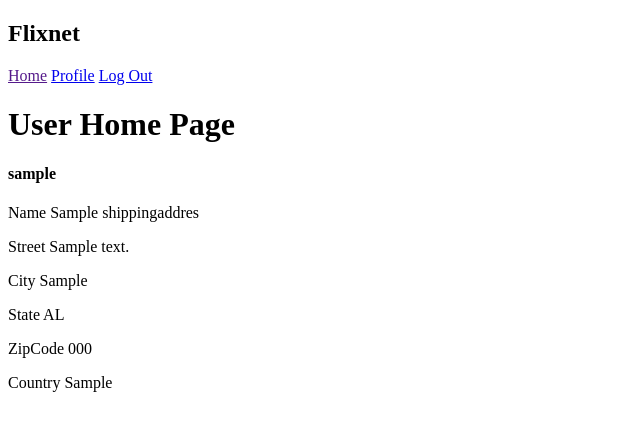
After one commit to roger-davila/flixnet, a Django app: page /user/1/ in a window 1280 px wide. The commit adds this page. Shown: the top 431 px of the page, without its empty margins (0-640 px from the left). Run offline with Django 4.2, Linux system fonts and the light colour scheme; a user stored in the database is signed in; tables that the repository leaves empty hold one stand-in row (values such as "Sample post").

Commit message:
add user profile for addresses

```diff
--- a/flixnet/settings.py
+++ b/flixnet/settings.py
@@ -77,11 +77,7 @@ WSGI_APPLICATION = 'flixnet.wsgi.application'
 DATABASES = {
     'default': {
         'ENGINE': 'django.db.backends.postgresql',
-        'NAME': 'flixnet',
-        'USER': 'prkrsamuels',
-        'PASSWORD': '',
-        'HOST': 'localhost',
-        'PORT': ''
+        'NAME': 'flixnet'
     }
 }
 
--- a/main_app/templates/base.html
+++ b/main_app/templates/base.html
@@ -13,6 +13,7 @@
     <h2>Flixnet</h2>
     <a href="">Home</a>
     {% if user.is_authenticated %}
+      <a href="{% url 'userprofile' user.id %}">Profile</a>
       <a href="{% url 'logout' %}">Log Out</a>
     {% else %}
       <a href="{% url 'login' %}">Log In</a>
--- /dev/null
+++ b/main_app/templates/users/index.html
@@ -0,0 +1,20 @@
+{% extends 'base.html' %}
+{% block content %}
+<h1>User Home Page</h1>
+  <div class="col s6">
+    <h4>{{ user.username }}</h4>
+      {% for address in addresses %}
+          <div class="card-content">
+            <span class="card-title">
+               <p>Name {{ address.name }}</p>
+               <p>Street {{ address.address }}</p>
+               <p>City {{ address.city }}</p>
+               <p>State {{ address.state }}</p>
+               <p>ZipCode {{ address.zip_code }}</p>
+               <p>Country {{ address.country }}</p>
+            </span>
+          </div>
+      {% endfor %}
+      <h5></h5>
+  </div>
+{% endblock %}
--- a/main_app/urls.py
+++ b/main_app/urls.py
@@ -5,4 +5,5 @@ urlpatterns = [
   path('', views.home, name='home'),
   path('accounts/signup/', views.signup, name='signup'),
   path('shipping_address/create/', views.ShippingAddressCreate.as_view(), name='shipping_address_create'),
+  path('user/<int:user_id>/', views.userprofile, name='userprofile'),
 ]
--- a/main_app/views.py
+++ b/main_app/views.py
@@ -4,10 +4,18 @@ from django.contrib.auth.forms import UserCreationForm
 from django.contrib.auth.mixins import LoginRequiredMixin
 from django.views.generic.edit import CreateView, UpdateView, DeleteView
 from .models import ShippingAddress
+from django.contrib.auth.models import User
 
 # Create your views here.
 def home(request):
   return render(request, 'home.html')
+
+def userprofile(request, user_id):
+  # filter to show just the logged in user's address
+  addresses = ShippingAddress.objects.filter(user=request.user)
+  user = User.objects.get(id=user_id)
+  # order = ShippingAddress.objects.filter(user=request.user)
+  return render(request, 'users/index.html', {'addresses' : addresses , 'user':user})
 
 class ShippingAddressCreate(LoginRequiredMixin, CreateView):
   model = ShippingAddress
```
Also changed, not shown: main_app/templates/users/address.html (added), main_app/templates/users/order.html (added).
